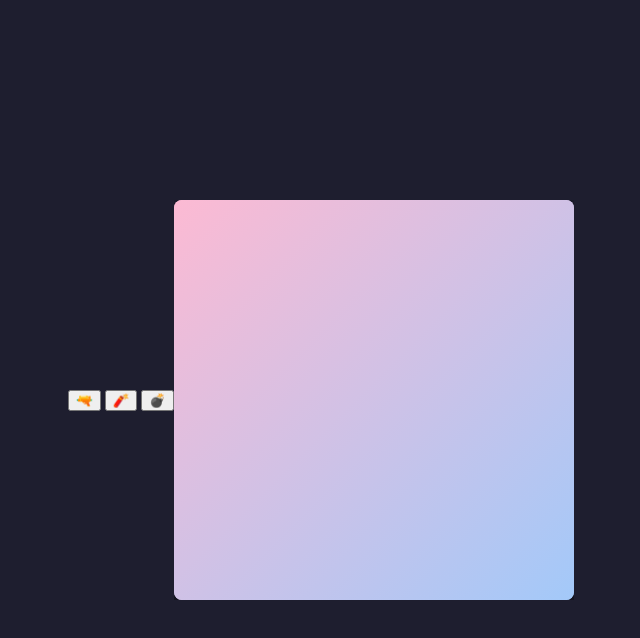
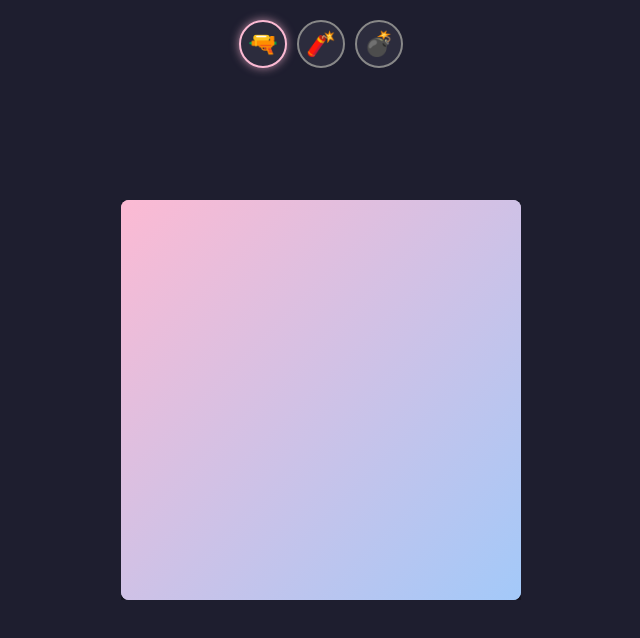
Before and after one commit to riemersorgedrager/splitvibes, a plain HTML site: page index.html in a window 1280 px wide. Shown: the whole page, without its empty margins (319-959 px from the left). Drawn offline with Linux system fonts and the light colour scheme.

Commit message:
Update style.css

```diff
--- a/style.css
+++ b/style.css
@@ -40,6 +40,35 @@ body {
   box-shadow: 0 30px 60px rgba(0, 0, 0, 0.6);
 }
 
+#toolbar {
+  position: absolute;
+  top: 20px;
+  display: flex;
+  gap: 10px;
+  z-index: 1000;
+}
+
+.weapon {
+  background: #2c2c3d;
+  color: white;
+  border: 2px solid #888;
+  border-radius: 50%;
+  font-size: 24px;
+  width: 48px;
+  height: 48px;
+  cursor: pointer;
+  transition: all 0.2s;
+}
+
+.weapon:hover {
+  background: #444;
+}
+
+.weapon.selected {
+  border-color: #fcbad3;
+  box-shadow: 0 0 10px #fcbad3aa;
+}
+
 /* === Keyframes === */
 @keyframes popIn {
   to {
```
